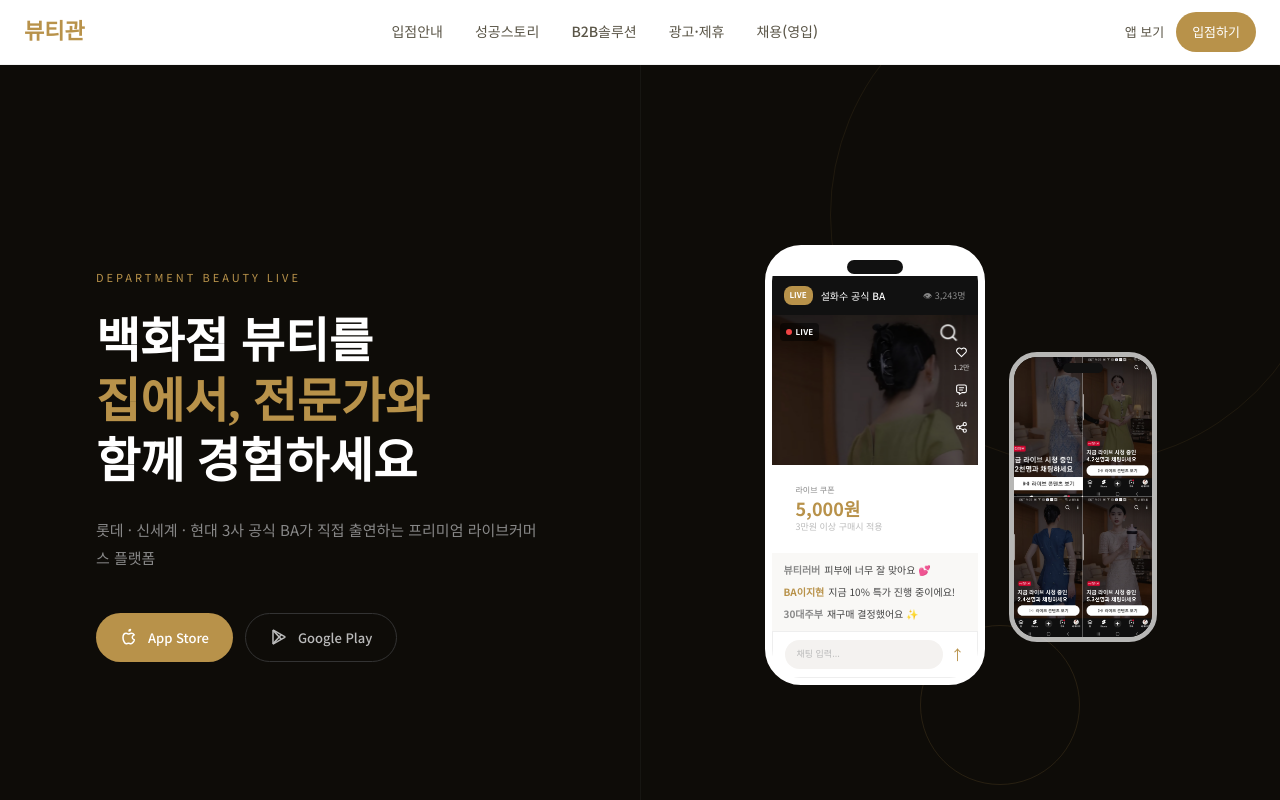
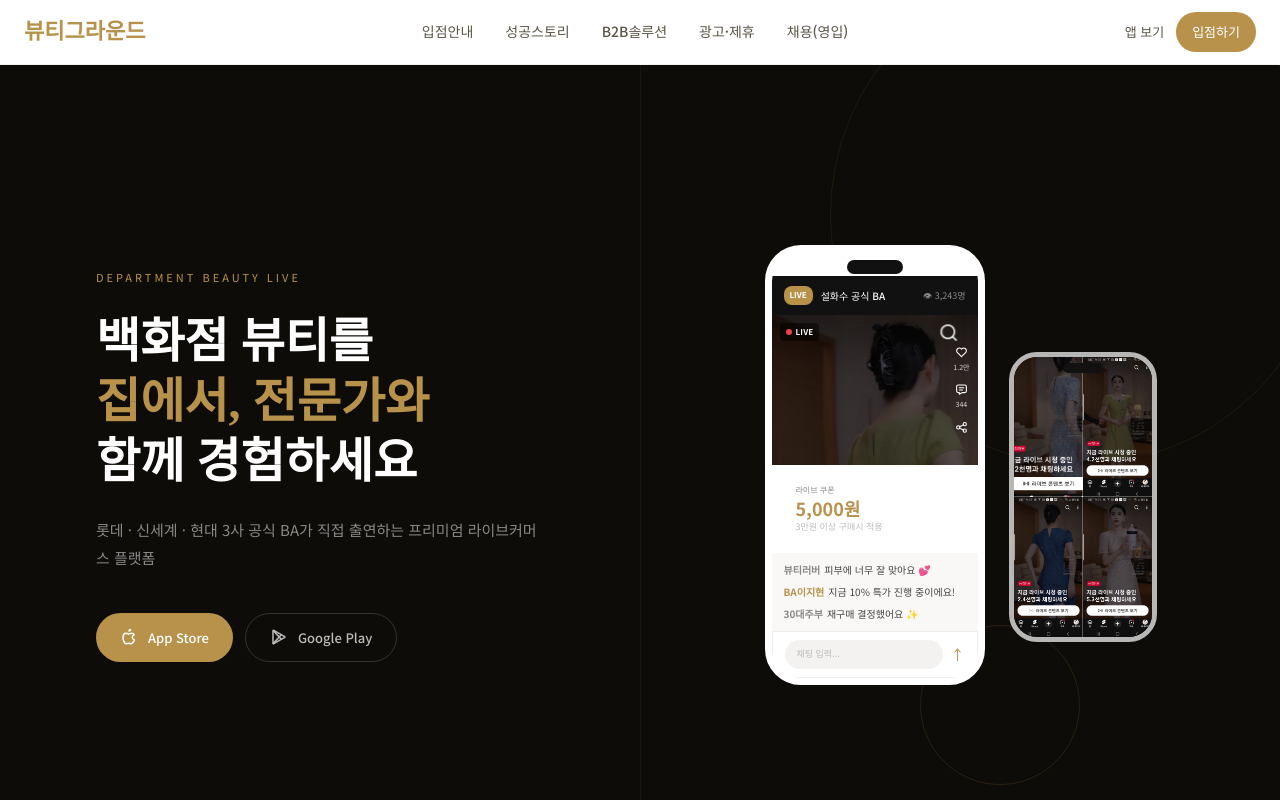
Before and after one commit to beautygroundofficial-del/beautyground, a React (Vite) app: page / in a window 1280 px wide. Shown: the top 800 px of the page. Built offline with nearby package versions, Linux system fonts and the light colour scheme.

Commit message:
feat: 브랜드명 뷰티관 → 뷰티그라운드 변경

```diff
--- a/index.html
+++ b/index.html
@@ -4,7 +4,7 @@
     <meta charset="UTF-8" />
     <link rel="icon" type="image/svg+xml" href="/vite.svg" />
     <meta name="viewport" content="width=device-width, initial-scale=1.0" />
-    <title>뷰티관 — 백화점 뷰티 라이브커머스</title>
+    <title>뷰티그라운드 — 백화점 뷰티 라이브커머스</title>
     <link rel="preconnect" href="https://fonts.googleapis.com" />
     <link rel="preconnect" href="https://fonts.gstatic.com" crossorigin />
     <link
--- a/src/components/layout/GNB.tsx
+++ b/src/components/layout/GNB.tsx
@@ -23,8 +23,8 @@ export default function GNB() {
       }}
     >
       <div className="max-w-[1280px] mx-auto px-6 flex items-center justify-between h-16">
-        <Link to="/" className="font-serif text-[22px] font-bold text-gold" aria-label="뷰티관 홈">
-          뷰티관
+        <Link to="/" className="font-serif text-[22px] font-bold text-gold" aria-label="뷰티그라운드 홈">
+          뷰티그라운드
         </Link>
 
         {/* 데스크톱 메뉴 */}
```
